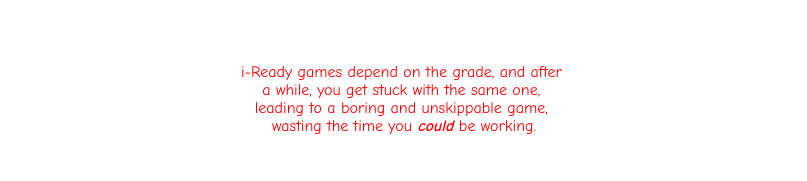
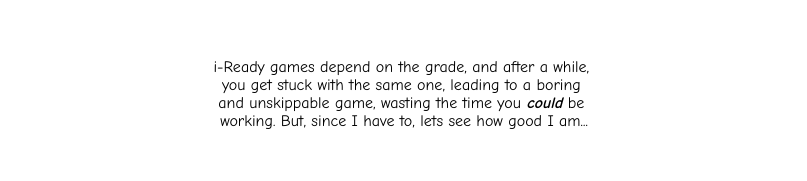
Before and after one commit to thatoneusercausingchaos/iready-game, a plain HTML site: page index.html in a window 1280 px wide. Shown: the part 3556-3737 px from the top of the page, without its empty margins (236-1043 px from the left). Drawn offline with Linux system fonts and the light colour scheme.

Commit message:
Update index.html

```diff
--- a/index.html
+++ b/index.html
@@ -8,7 +8,7 @@
     <link rel="icon" href="https://login.i-ready.com/favicon.ico">
   </head>
   <body>
-    <h1>i-Ready Games</h1>
+ <h1>i-Ready Games</h1>
 
 	<!-- Attempt 1 -->
     <h3>Attempt 1</h3>
@@ -45,12 +45,12 @@
     </video>
     <p class="score">Score: 180,000</p>
 
-    <div style="color:red;padding-top:25px">
+    <div style="padding-top:20px;">
       <pre>
-i-Ready games depend on the grade, and after
-a while, you get stuck with the same one,
-leading to a boring and unskippable game,
-wasting the time you <b><i>could</i></b> be working.
+i-Ready games depend on the grade, and after a while,
+you get stuck with the same one, leading to a boring
+and unskippable game, wasting the time you <b><i>could</i></b> be
+working. But, since I have to, lets see how good I am...
     </pre>
     </div>
 
```
